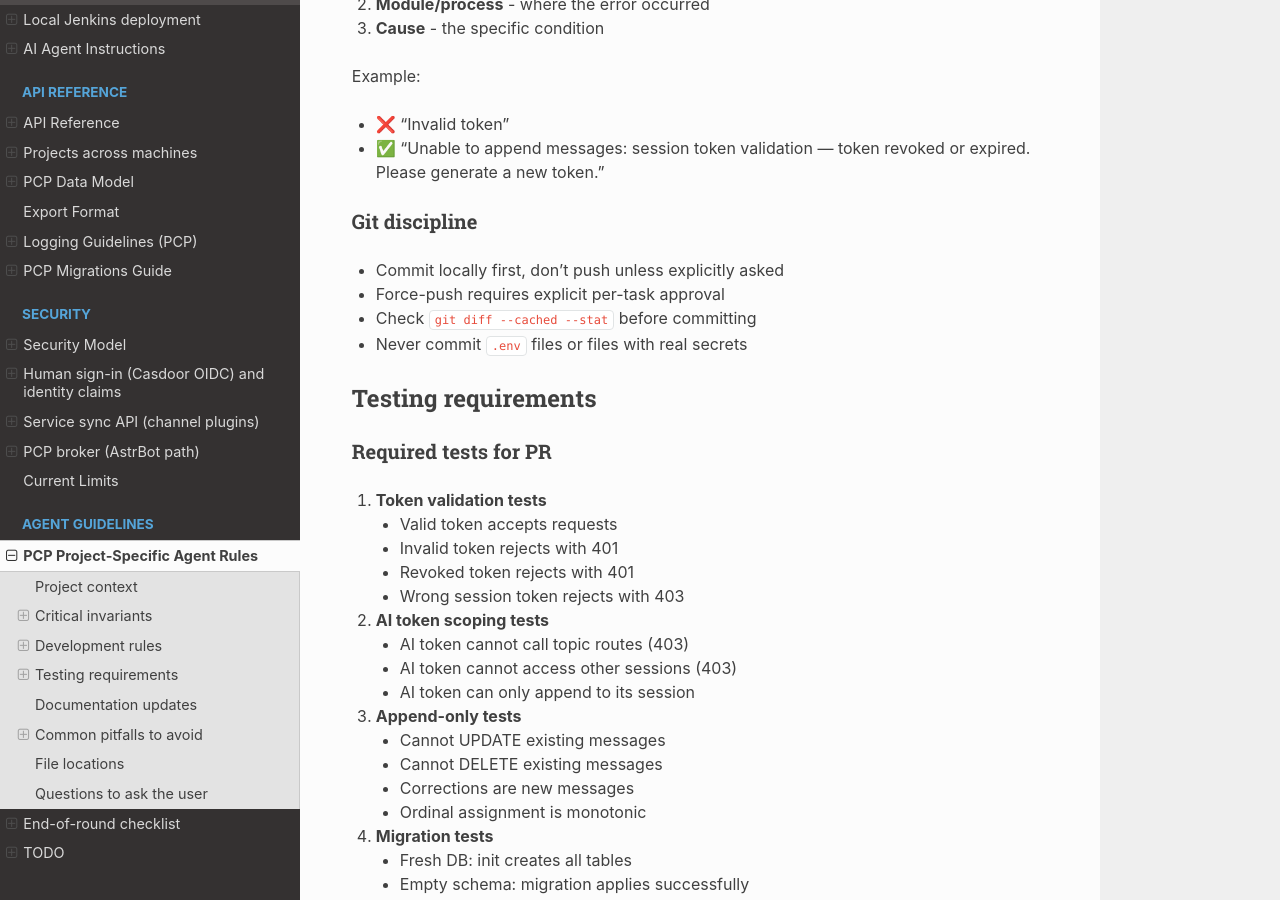
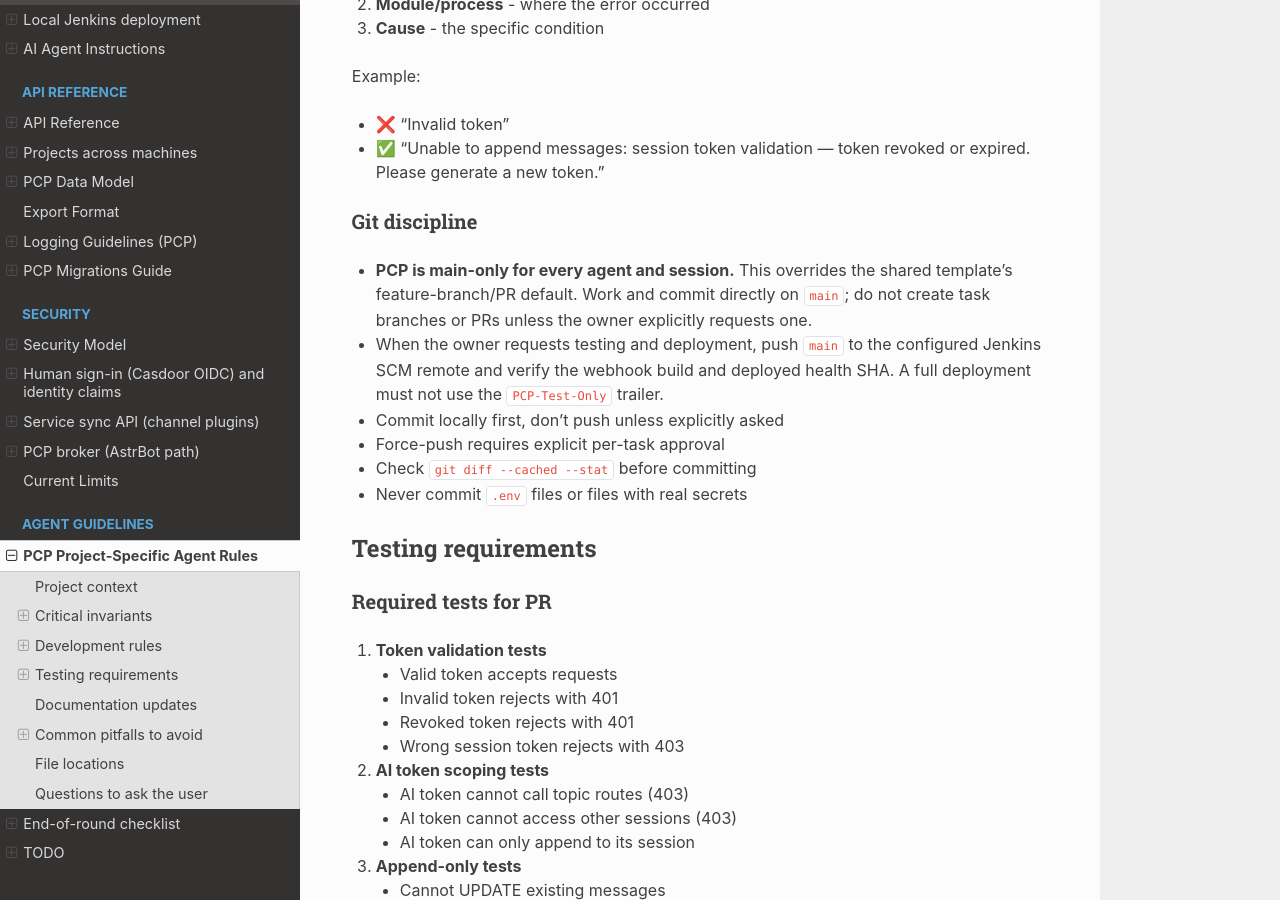
Before and after one commit to Nesbitt-bot/personal-context-protocol, a Sphinx documentation site: the page built from docs/AGENTS.md, in a window 1280 px wide and 900 px high, scrolled down 2167 px. Built offline with Sphinx 7.4.7 and the Read the Docs theme 3.1.0, drawn with Linux system fonts in a browser that asks for light colours.

Commit message:
docs(pcp): use main directly for all project sessions

```diff
--- a/docs/AGENTS.md
+++ b/docs/AGENTS.md
@@ -88,6 +88,12 @@ Example:
 
 ### Git discipline
 
+- **PCP is main-only for every agent and session.** This overrides the shared
+  template’s feature-branch/PR default. Work and commit directly on `main`;
+  do not create task branches or PRs unless the owner explicitly requests one.
+- When the owner requests testing and deployment, push `main` to the configured
+  Jenkins SCM remote and verify the webhook build and deployed health SHA.
+  A full deployment must not use the `PCP-Test-Only` trailer.
 - Commit locally first, don't push unless explicitly asked
 - Force-push requires explicit per-task approval
 - Check `git diff --cached --stat` before committing
```
Also changed, not shown: docs/deployment-jenkins.md (+1 -1 lines).
